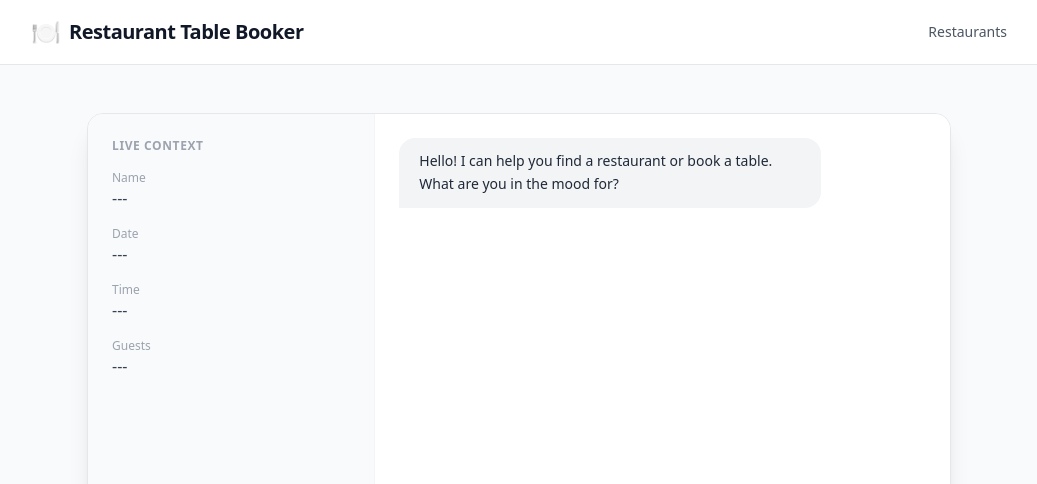
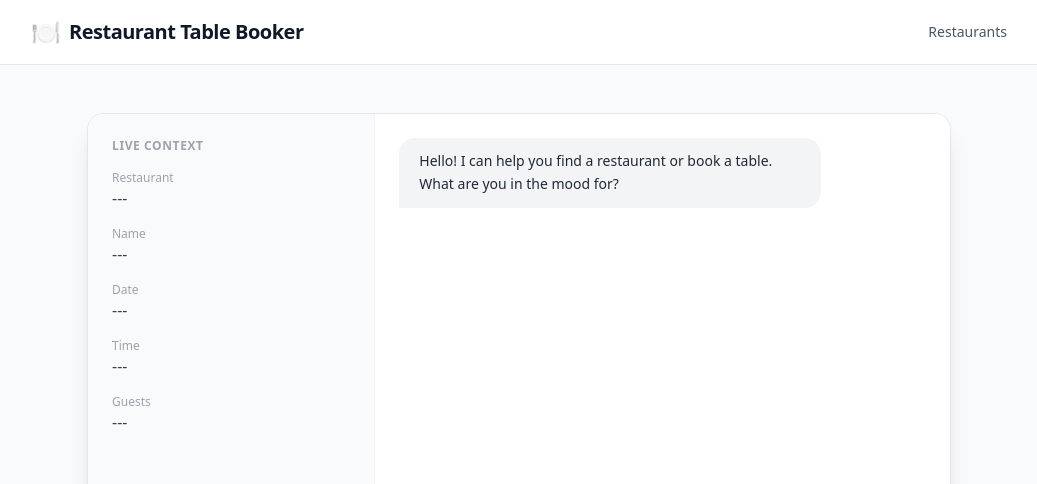
Before and after one commit to Aarsh-Mishra/table_booker, a React (Vite) app in the folder client/: page /chat in a window 1280 px wide. Shown: the top 484 px of the page, without its empty margins (121-1158 px from the left). Built offline with nearby package versions, Linux system fonts and the light colour scheme; no server answers.

Commit message:
Update chat logic to handle auto save

```diff
--- a/client/src/pages/Chat.jsx
+++ b/client/src/pages/Chat.jsx
@@ -16,23 +16,21 @@ const Chat = () => {
   const [userLocation, setUserLocation] = useState(null);
   const chatEndRef = useRef(null);
 
-  // Initialize Chat
   useEffect(() => {
-    // Set initial greeting based on context
+    // Set initial greeting
     const greeting = restaurantName
       ? `Welcome to ${restaurantName}! I can help you book a table here. What time works for you?`
       : "Hello! I can help you find a restaurant or book a table. What are you in the mood for?";
 
     setMessages([{ sender: 'bot', text: greeting }]);
 
-    // Get User Location
     if ("geolocation" in navigator) {
       navigator.geolocation.getCurrentPosition(
         (position) => setUserLocation({ lat: position.coords.latitude, lon: position.coords.longitude }),
         (err) => console.log("Location denied")
       );
     }
-  }, [restaurantName]); // Re-run if restaurantName changes
+  }, [restaurantName]);
 
   useEffect(() => {
     chatEndRef.current?.scrollIntoView({ behavior: 'smooth' });
@@ -66,15 +64,12 @@ const Chat = () => {
     setStatus('processing');
 
     try {
-      // --- UPDATED API CALL ---
-      // We pass the contextRestaurantId so the backend AI knows the specific venue
       const response = await api.post('/chat', {
         message: userText,
         history: newMessages,
         userLocation,
         contextRestaurantId: restaurantId || null
       });
-      // ------------------------
 
       const aiData = response.data;
 
@@ -83,19 +78,24 @@ const Chat = () => {
       speak(aiData.reply);
 
       if (aiData.intent === 'confirmed') {
+        // Pass the booking details directly to the save function
         handleAutoSave(aiData.bookingDetails);
       }
     } catch (error) {
+      console.error(error);
       setStatus('error');
       setMessages(prev => [...prev, { sender: 'bot', text: "Sorry, I'm having trouble connecting to the server." }]);
     }
   };
 
-
+  // --- FIX APPLIED HERE ---
   const handleAutoSave = async (details) => {
     try {
+      // We send both the ID (if we have it) and the Name (from AI).
+      // The server will use the Name to find the ID if the ID is missing.
       await api.post('/bookings', {
         restaurantId: restaurantId,
+        restaurantName: details.restaurantName, // <--- CRITICAL FIX
         customerName: details.name || "Guest",
         numberOfGuests: details.guests || 2,
         bookingDate: details.date || new Date(),
@@ -110,18 +110,16 @@ const Chat = () => {
       setMessages(prev => [...prev, { sender: 'bot', text: successMsg }]);
       speak(successMsg);
 
-      // Redirect to the new My Bookings page
       setTimeout(() => navigate('/my-bookings'), 2000);
 
     } catch (err) {
-      console.error(err);
-      setMessages(prev => [...prev, { sender: 'bot', text: "Error saving booking." }]);
+      console.error("Booking Error:", err.response?.data || err.message);
+      setMessages(prev => [...prev, { sender: 'bot', text: "Error saving booking. Please try again." }]);
     }
   };
 
   return (
     <div className="max-w-4xl mx-auto p-4 h-[calc(100vh-100px)] flex flex-col">
-      {/* Optional Header to show context */}
       {restaurantName && (
         <div className="bg-blue-50 text-blue-800 px-4 py-2 rounded-t-xl text-center text-sm font-semibold border-b border-blue-100">
           Booking at: {restaurantName}
@@ -129,11 +127,16 @@ const Chat = () => {
       )}
 
       <div className={`bg-white shadow-xl overflow-hidden flex flex-1 border border-gray-200 ${restaurantName ? 'rounded-b-2xl' : 'rounded-2xl'}`}>
-        {/* Sidebar (unchanged) */}
         <div className="w-1/3 bg-gray-50 border-r border-gray-100 p-6 hidden md:block">
           <h4 className="text-xs font-bold text-gray-400 uppercase tracking-wider mb-4">Live Context</h4>
           <div className="space-y-4">
-            {Object.entries({Name: 'name', Date: 'date', Time: 'time', Guests: 'guests'}).map(([label, key]) => (
+            {Object.entries({
+              Restaurant: 'restaurantName', // Added restaurant name to context view
+              Name: 'name',
+              Date: 'date',
+              Time: 'time',
+              Guests: 'guests'
+            }).map(([label, key]) => (
               <div key={key}>
                 <span className="text-gray-400 text-xs block">{label}</span>
                 <span className="font-medium text-gray-700">{bookingDetails[key] || '---'}</span>
@@ -142,7 +145,6 @@ const Chat = () => {
           </div>
         </div>
 
-        {/* Chat Area */}
         <div className="flex-1 flex flex-col bg-white">
           <div className="flex-1 overflow-y-auto p-6 space-y-4">
             {messages.map((msg, idx) => (
```
